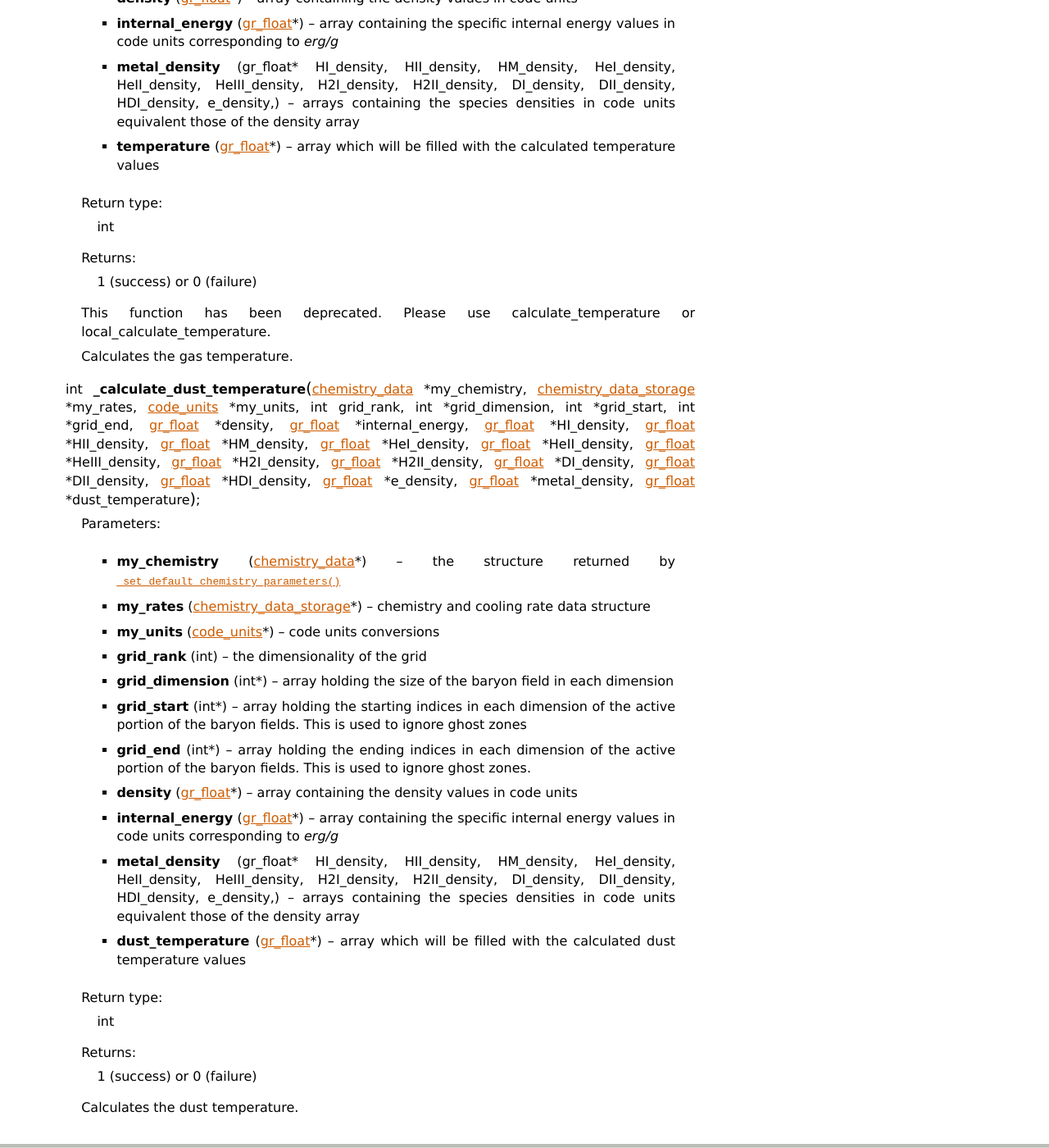
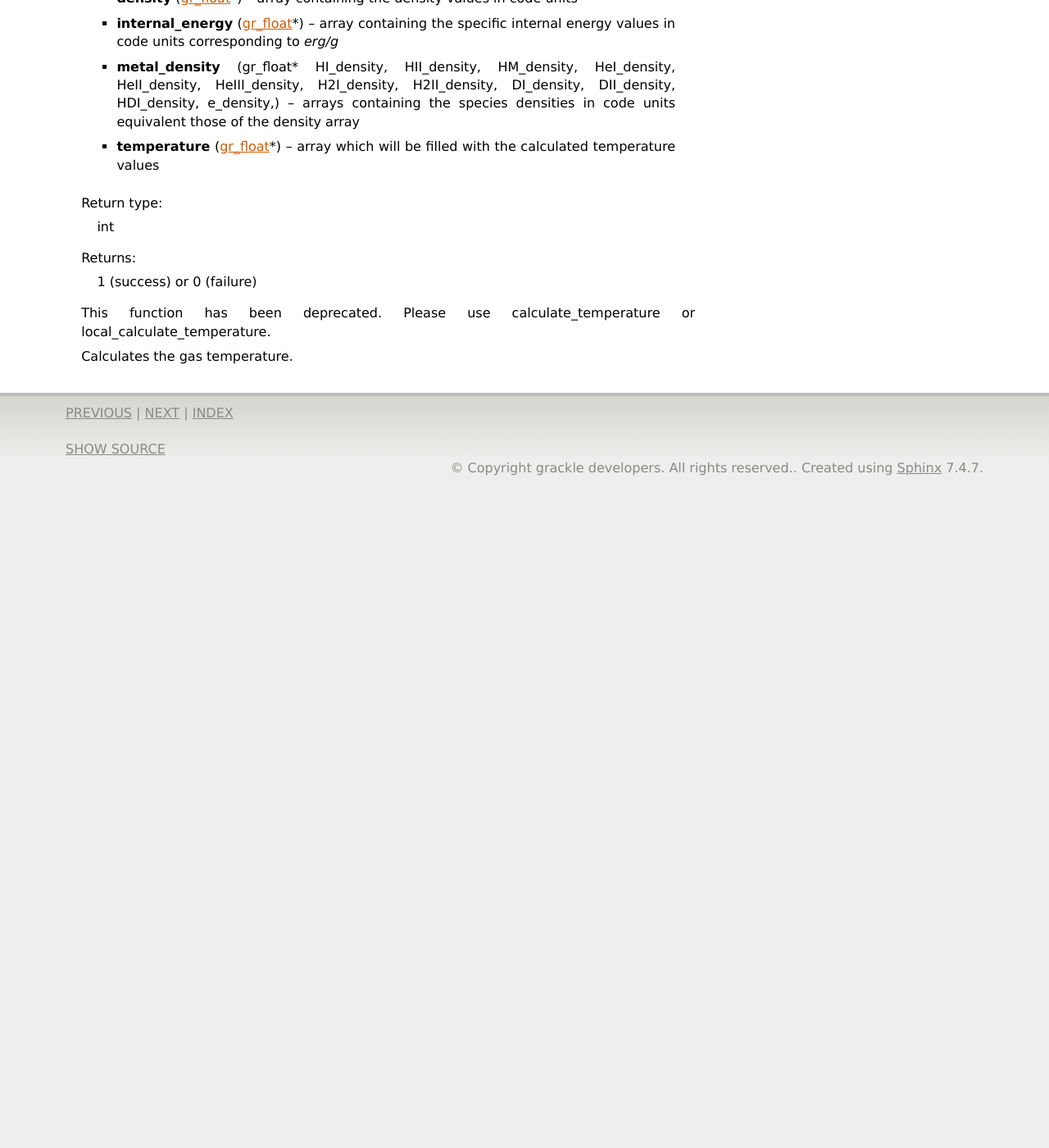
Before and after one commit to grackle-project/grackle, a Sphinx documentation site: the page built from doc/source/Reference.rst, in a window 1280 px wide and 1400 px high, scrolled down 12283 px. Shown: the whole window at 82% size. Built offline with Sphinx 7.4.7, drawn with Linux system fonts in a browser that asks for light colours; after the commit the page ends 12875 px from its top, so only the background shows below that.

Commit message:
Remove version of function that has already been deprecated for other functions.

```diff
--- a/doc/source/Reference.rst
+++ b/doc/source/Reference.rst
@@ -336,21 +336,3 @@ described here can be used in conjunction with the :ref:`local_functions`.
    This function has been deprecated. Please use calculate_temperature or local_calculate_temperature.
 
    Calculates the gas temperature.
-
-.. c:function:: int _calculate_dust_temperature(chemistry_data *my_chemistry, chemistry_data_storage *my_rates, code_units *my_units, int grid_rank, int *grid_dimension, int *grid_start, int *grid_end, gr_float *density, gr_float *internal_energy, gr_float *HI_density, gr_float *HII_density, gr_float *HM_density, gr_float *HeI_density, gr_float *HeII_density, gr_float *HeIII_density, gr_float *H2I_density, gr_float *H2II_density, gr_float *DI_density, gr_float *DII_density, gr_float *HDI_density, gr_float *e_density, gr_float *metal_density, gr_float *dust_temperature);
-
-   :param chemistry_data* my_chemistry: the structure returned by :c:func:`_set_default_chemistry_parameters`
-   :param chemistry_data_storage* my_rates: chemistry and cooling rate data structure
-   :param code_units* my_units: code units conversions
-   :param int grid_rank: the dimensionality of the grid
-   :param int* grid_dimension: array holding the size of the baryon field in each dimension
-   :param int* grid_start: array holding the starting indices in each dimension of the active portion of the baryon fields.  This is used to ignore ghost zones
-   :param int* grid_end: array holding the ending indices in each dimension of the active portion of the baryon fields.  This is used to ignore ghost zones.
-   :param gr_float* density: array containing the density values in code units
-   :param gr_float* internal_energy: array containing the specific internal energy values in code units corresponding to *erg/g*
-   :param gr_float* HI_density, HII_density, HM_density, HeI_density, HeII_density, HeIII_density, H2I_density, H2II_density, DI_density, DII_density, HDI_density, e_density, metal_density: arrays containing the species densities in code units equivalent those of the density array
-   :param gr_float* dust_temperature: array which will be filled with the calculated dust temperature values
-   :rtype: int
-   :returns: 1 (success) or 0 (failure)
-
-   Calculates the dust temperature.
```
Also changed, not shown: 1 other file.
